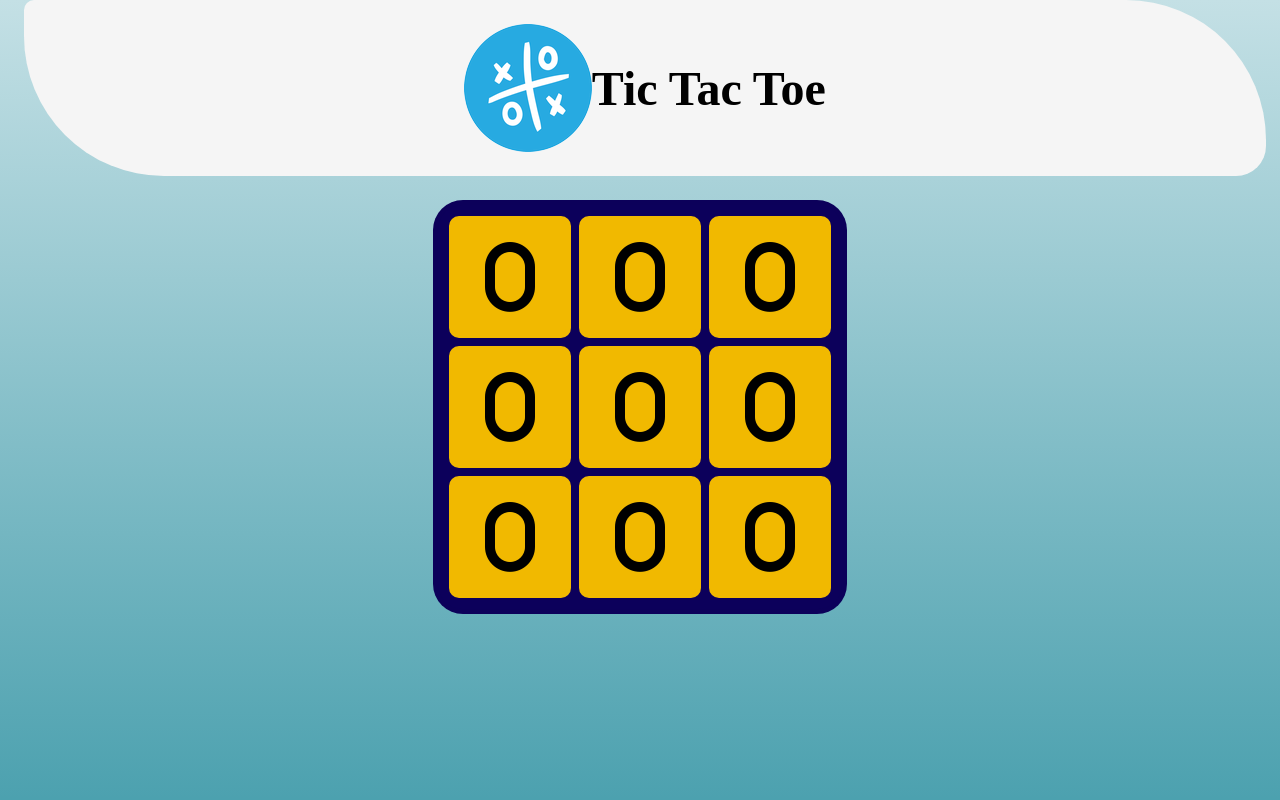
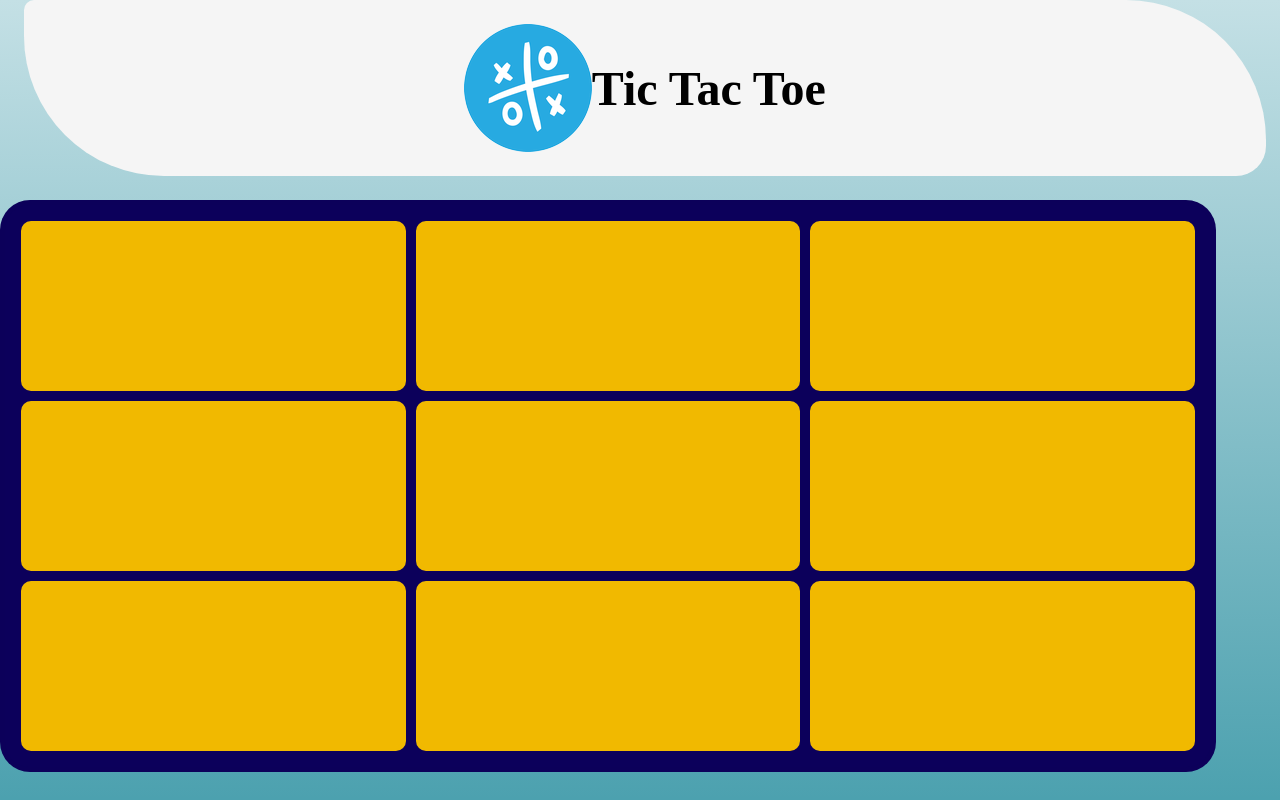
Before and after one commit to vibhubehl/ticTacToe, a React (Create React App) app: page /gamewindow in a window 1280 px wide. Built offline with nearby package versions, Linux system fonts and the light colour scheme.

Commit message:
css issue resolved

```diff
--- a/src/App.js
+++ b/src/App.js
@@ -6,11 +6,9 @@ import AppShell from './components/AppShell.tsx';
 
 function App() {
   return (
-    <div className="App">
-      <div className="home-wrapper">
+    <div className="App" style={{height: "100%"}}>
         <Headers/>
         <AppShell/>
-      </div>
     </div>
   );
 }
--- a/src/assets/css/App.css
+++ b/src/assets/css/App.css
@@ -1,5 +1,6 @@
 .App {
   text-align: center;
+  height: 100vh;
 }
 
 .App-logo {
--- a/src/assets/css/Panel.css
+++ b/src/assets/css/Panel.css
@@ -7,7 +7,8 @@
     flex-direction: column;
     align-items: center;
     justify-content: center;
-    height: 10%;
+    height: 16vh;
+    width: 100%;
   }
 
 .Panel-column {
@@ -15,6 +16,10 @@
     flex-direction: column;
     align-items: center;
     justify-content: center;
+    margin-left: 5px;
+    margin-right: 5px;
+    height: 100%;
+    width: 100%;
   }
 
  .Panel-row {
@@ -22,12 +27,17 @@
     flex-direction: row;
     align-items: center;
     justify-content: center;
-    width: 1%;
+    padding-top: 5px;
+    padding-bottom: 5px;
+    height: 100%;
+    width: 100%;
   }
 
   .Game-Window {
+    display: flex;
+    /* flex-direction: column; */
     align-items: center;
     justify-content: center;
-    width: fit-content;
-    height: fit-content
+    width: 95%;
+    height: 100%;
   }
--- a/src/assets/css/index.css
+++ b/src/assets/css/index.css
@@ -8,6 +8,7 @@ body {
   background:linear-gradient(#c4e0e5,transparent);
   background-color:#4ca1af ;
   background-attachment: fixed;
+  height: 100vh;
 }
 
 button {
@@ -18,3 +19,5 @@ code {
   font-family: source-code-pro, Menlo, Monaco, Consolas, 'Courier New',
     monospace;
 }
+
+html, body { height: 100vh;   width: 100%; margin: 0; padding: 0; }
--- a/src/components/GameWindow.tsx
+++ b/src/components/GameWindow.tsx
@@ -1,5 +1,5 @@
 import React from 'react';
-import { Panel } from "./Panel";
+import { Panel, PanelType } from "./Panel";
 import '../assets/css/Panel.css';
 
 const data: number[][] = [
@@ -15,14 +15,14 @@ interface GameWindowProps{
 export function GameWindow (props: GameWindowProps) {
 
     return (
-      <div className="gw-div">
-      {/* <div className="Game-Window"> */}
-        <table id="gameWindow">
+      // <div style={{display: "flex", flexDirection: "row", height:"100%", width:"100%"}}>
+      <div className="Game-Window">
+        <table id="gameWindow" style={{height:"100%", width:"100%"}}>
         {
           data.map((row, index) => (
-            <tr key={row[0]}>
+            <tr className='Panel-row' key={row[0]}>
               {row.map(cellId =>
-                <th key={cellId}> <Panel id={cellId}/> </th>
+                <th className='Panel-column' key={cellId}> <Panel id={cellId} assignedType={PanelType.zero}/> </th>
               )}
             </tr>
           ))
--- a/src/components/Panel.tsx
+++ b/src/components/Panel.tsx
@@ -6,7 +6,7 @@ import zero from "../assets/img/zero.png";
 import cross from "../assets/img/cross2.png";
 import '../assets/css/Panel.css';
 
-enum PanelType {
+export enum PanelType {
   empty = "empty",
   zero = "zero",
   cross = "cross",
@@ -14,16 +14,25 @@ enum PanelType {
 
 interface PanelProps{
   id: number
+  assignedType: PanelType;
 }
 
 export function Panel (props: PanelProps) {
 
   const [type, setType] = useState(PanelType["empty"]);
 
+  function toggleState (): void {
+    if ( PanelType["empty"] === type){
+      setType(props.assignedType);
+    } else {
+      setType(PanelType.empty);
+    }
+    console.log("hello1");
+  }
   return (
-    <div>
-        { type === PanelType["empty"] &&
-          <img style={{display:"block"}} src={zero} alt="zero" className="Panel-image"/>
+    <div onClick={toggleState} className="Panel-image">
+        { type === PanelType.zero &&
+          <img style={{display:"block"}} src={zero} alt="zero" onClick={toggleState}/>
         }
     </div>
   );
```
